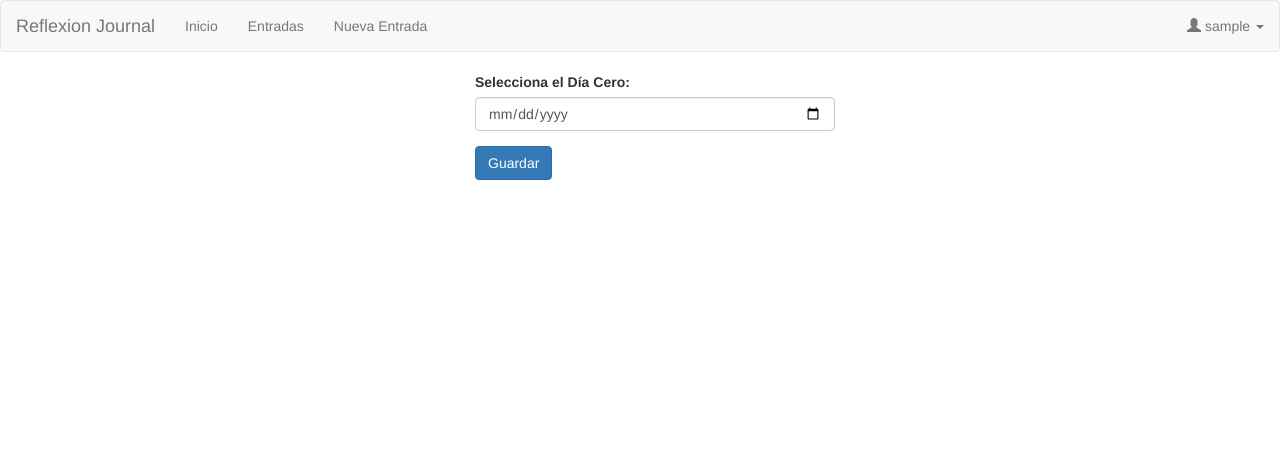
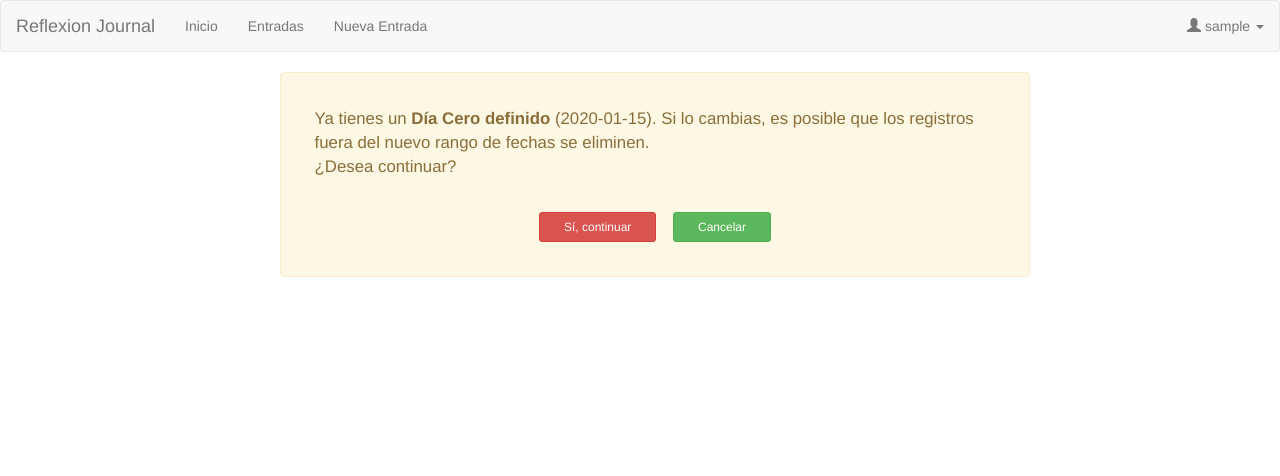
Before and after one commit to AstronautMarkus/reflexion-journal, a Flask app: page /journal/settings/define_day_zero in a window 1280 px wide. Shown: the top 476 px of the page. Run offline with Flask 3, Linux system fonts and the light colour scheme; a user stored in the database is signed in; tables that the repository leaves empty hold one stand-in row (values such as "Sample post"); some libraries are stand-ins or nearby versions.

Commit message:
feat: enhance day zero definition with confirmation alert and dynamic form display

```diff
--- a/reflexion-journal/app/routes/settings/define_day_zero.py
+++ b/reflexion-journal/app/routes/settings/define_day_zero.py
@@ -9,6 +9,16 @@ from app.models.models import UserDayZero
 @settings.route('/settings/define_day_zero', methods=['GET', 'POST'])
 @login_required_middleware
 def define_day_zero():
+
+    user_day_zero = UserDayZero.query.filter_by(user_id=current_user.id).first()
+
+    if user_day_zero:
+        has_day_zero_set = True
+        day_zero_date = user_day_zero.date
+    else:
+        has_day_zero_set = False
+        day_zero_date = None
+
     if request.method == 'POST':
         date = request.form.get('day_zero')
         record = UserDayZero.query.filter_by(user_id=current_user.id).first()
@@ -21,4 +31,4 @@ def define_day_zero():
         flash('Día cero actualizado con éxito. Ahora puedes comenzar a reflexionar.', 'success')
         return redirect(url_for('journal.dashboard'))
 
-    return render_template('settings/define_day_zero.html')
+    return render_template('settings/define_day_zero.html', has_day_zero_set=has_day_zero_set, day_zero_date=day_zero_date)
--- a/reflexion-journal/app/templates/settings/define_day_zero.html
+++ b/reflexion-journal/app/templates/settings/define_day_zero.html
@@ -4,7 +4,17 @@
 {% block content %}
 <div class="container">
   <div class="row">
-    <div class="col-md-4 col-md-offset-4">
+    <div class="col-md-8 col-md-offset-2">
+      {% if has_day_zero_set %}
+        <div id="alerta-dia-zero" class="alert alert-warning" role="alert" style="font-size:1.2em; padding:2em;">
+          Ya tienes un <strong>Día Cero definido</strong> ({{ day_zero_date }}). Si lo cambias, es posible que los registros fuera del nuevo rango de fechas se eliminen.<br>
+          ¿Desea continuar?
+          <div class="text-center" style="margin-top:2em;">
+            <button id="continuar-dia-zero" class="btn btn-danger btn-sm" style="margin-right:1em; padding-left:2em; padding-right:2em;">Sí, continuar</button>
+            <button id="cancelar-dia-zero" class="btn btn-success btn-sm" style="padding-left:2em; padding-right:2em;">Cancelar</button>
+          </div>
+        </div>
+        <div id="form-dia-zero" style="display:none;">
           <form method="post">
             <div class="form-group">
               <label for="day_zero">Selecciona el Día Cero:</label>
@@ -13,6 +23,25 @@
             <button type="submit" class="btn btn-primary">Guardar</button>
           </form>
         </div>
+        <script>
+          document.getElementById('continuar-dia-zero').onclick = function() {
+            document.getElementById('alerta-dia-zero').style.display = 'none';
+            document.getElementById('form-dia-zero').style.display = 'block';
+          };
+          document.getElementById('cancelar-dia-zero').onclick = function() {
+            window.history.back();
+          };
+        </script>
+      {% else %}
+        <form method="post">
+          <div class="form-group">
+            <label for="day_zero">Selecciona el Día Cero:</label>
+            <input type="date" class="form-control" id="day_zero" name="day_zero" required>
+          </div>
+          <button type="submit" class="btn btn-primary">Guardar</button>
+        </form>
+      {% endif %}
+    </div>
   </div>
 </div>
 {% endblock %}
```
Lines whose indentation alone changed are shown as unchanged.
